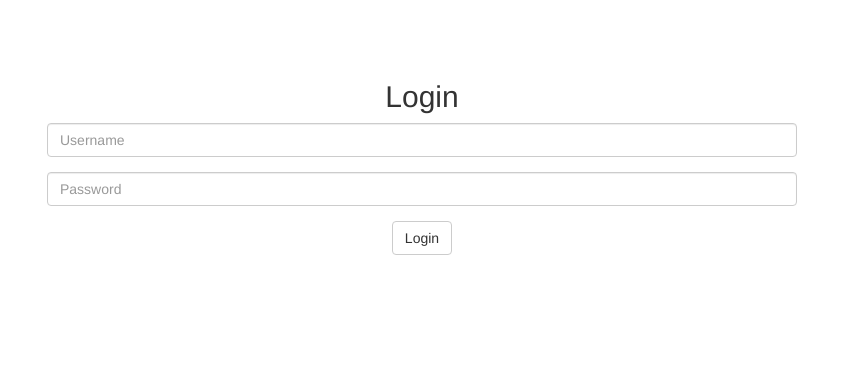
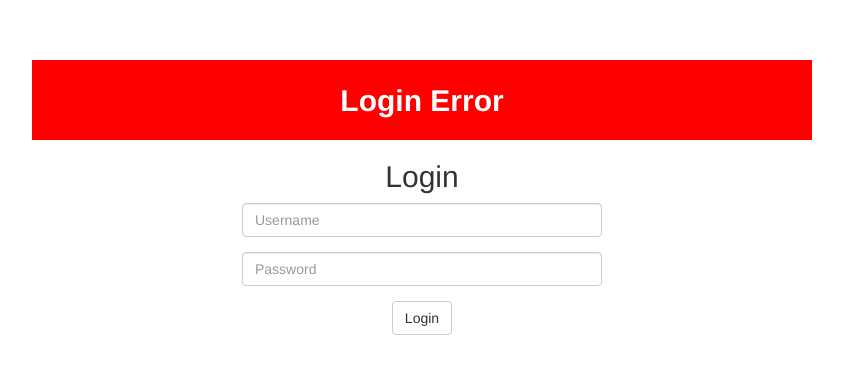
Before and after one commit to bjackson14/Angular6-weather-api-demo, an Angular app in the folder frontend/: page / in a window 1280 px wide. Shown: the part 140-514 px from the top of the page, without its empty margins (218-1061 px from the left). Built offline with nearby package versions, Linux system fonts and the light colour scheme.

Commit message:
Made small adjustments to bootstrap classes for better spacing.

```diff
--- a/frontend/src/app/components/login/login.component.html
+++ b/frontend/src/app/components/login/login.component.html
@@ -1,6 +1,6 @@
 <div class="container content">
-  <div class="row" *ngIf="loginError">
-    <div class="text-center col-sm-8 col-sm-offset-2 col-md-8 col-md-offset-2 col-lg-8 col-lg-offset-2 error">
+  <div class="row" *ngIf="!loginError">
+    <div class="text-center col-xs-12 col-sm-8 col-sm-offset-2 col-md-8 col-md-offset-2 col-lg-8 col-lg-offset-2 error">
       <label class="error-content">Login Error</label>
     </div>
 
@@ -11,12 +11,12 @@
 
     <form class="form-horizontal" [formGroup]="loginForm">
       <div class="form-group">
-        <div class="col-sm-8 col-sm-offset-2 col-md-8 col-md-offset-2 col-lg-8 col-lg-offset-2">
+        <div class="col-sm-6 col-sm-offset-3 col-md-4 col-md-offset-4 col-lg-4 col-lg-offset-4">
           <input type="text" placeholder="Username" class="form-control " formControlName="username" #username/>
         </div>
       </div>
       <div class="form-group">
-        <div class="col-sm-8 col-sm-offset-2 col-md-8 col-md-offset-2 col-lg-8 col-lg-offset-2">
+        <div class="col-sm-6 col-sm-offset-3 col-md-4 col-md-offset-4 col-lg-4 col-lg-offset-4">
           <input type="password" placeholder="Password" class="form-control" formControlName="password" #password/>
         </div>
       </div>
```
